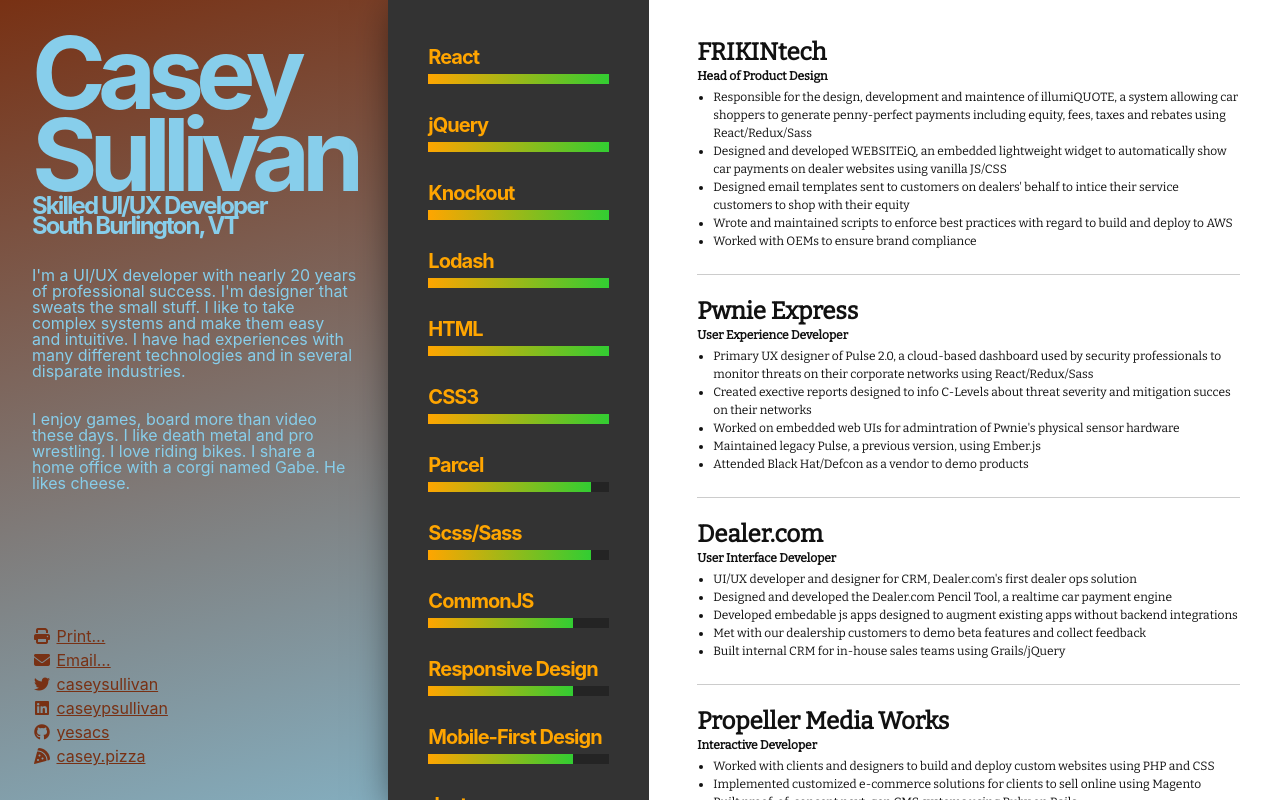
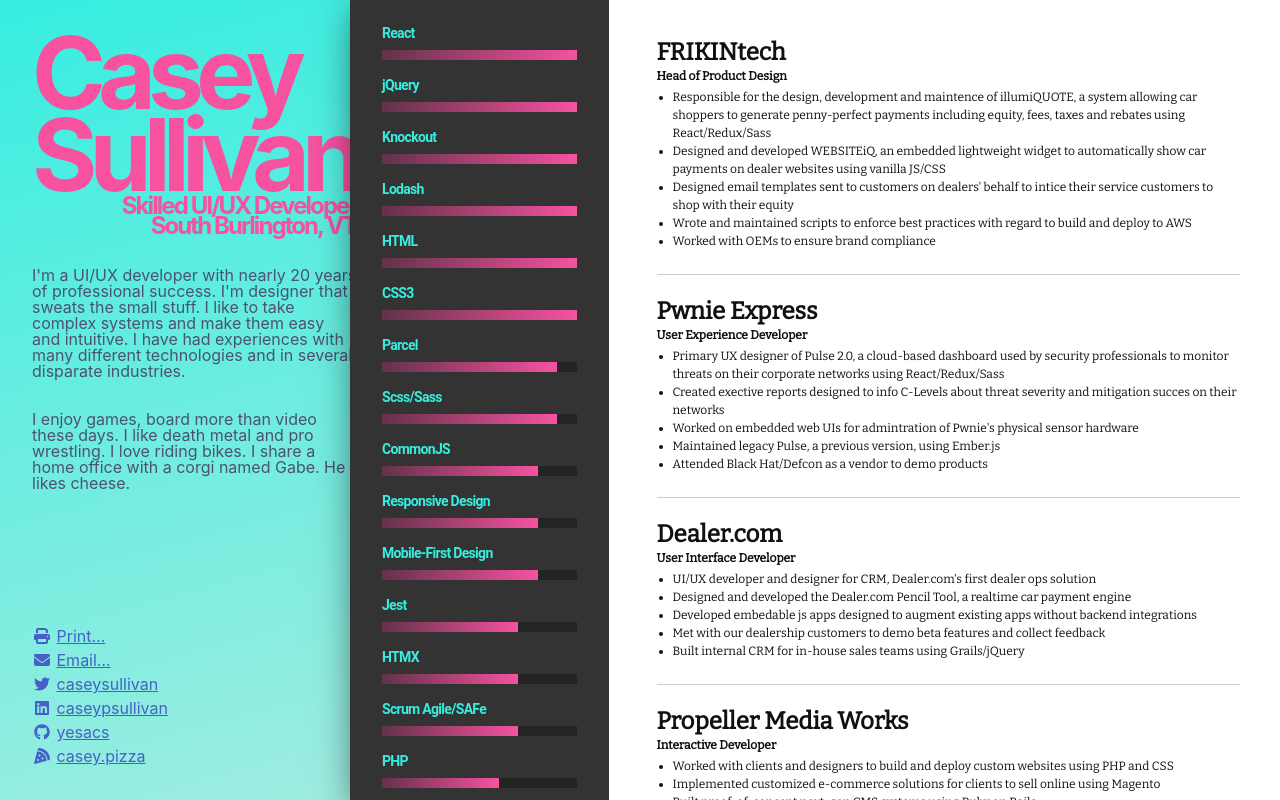
Before and after one commit to yesacs/cv, a React (Vite) app: page / in a window 1280 px wide. Built offline with nearby package versions, Linux system fonts and the light colour scheme.

Commit message:
i've been working on the railroad

```diff
--- a/src/App.scss
+++ b/src/App.scss
@@ -2,24 +2,24 @@
 
 @keyframes bg-color {
   0% {
-    background: brown;
-    color: invert(brown);
+    background: $compliment;
+    color: invert($compliment);
   }
   40% {
-    background: skyblue;
-    color: invert(skyblue);
+    background: $primary;
+    color: invert($primary);
   }
   100% {
-    background: brown;
-    color: invert(brown);
+    background: $compliment;
+    color: invert($compliment);
   }
 }
 
 // standard
 body {
   font-family: Helvetica, sans-serif;
-  background: linear-gradient(-15deg, skyblue, invert(skyblue));
-  color: invert(skyblue);
+  background: linear-gradient(-15deg, $primary, $compliment);
+  color: $highlight;
 }
 
 .resume-container {
@@ -27,10 +27,10 @@
   justify-content: center;
   height: 100vh;
 
-  @include media('<=tablet') {
+  @include media('<tablet') {
     flex-direction: column;
     justify-content: unset;
-    height: unset;
+    height: auto;
   }
 }
 
@@ -39,31 +39,49 @@
   justify-content: space-between;
   font-size: 12px;
 
-  @include media('<=tablet') {
+  @include media('<desktop') {
     flex-direction: column;
     justify-content: unset;
-    height: unset;
+    overflow: auto;
+  }
+
+  @include media('<tablet') {
+    height: auto;
   }
 }
 
 .resume-skills {
   flex: 1;
-  padding: $size-2;
+  padding: 1rem 2rem;
   background: #333;
   color: #fff;
   height: 100%;
   overflow: auto;
   box-shadow: 10px 10px 40px rgba(0, 0, 0, 0.7);
 
+  @include media('<desktop') {
+    height: auto;
+    overflow: unset;
+
+    display: flex;
+    flex-wrap: wrap;
+    justify-content: space-between;
+  }
+
   & > div {
-    margin: 0.5rem 0 2rem;
+    margin: 0.5rem 0 1rem;
     color: #444;
     display: block;
-    font-size: 20px;
+    font-size: 14px;
     color: $compliment;
     font-weight: bold;
     line-height: 18px;
     letter-spacing: -0.05em;
+
+    @include media('<desktop') {
+      font-size: 16px;
+      flex: 0 0 45%;
+    }
   }
 }
 
@@ -79,6 +97,11 @@
   max-width: 800px;
   background: #fff;
   color: #111;
+
+  @include media('<desktop') {
+    height: auto;
+    overflow: unset;
+  }
 }
 
 .resume-job {
@@ -116,6 +139,6 @@
   padding: $size-3 $size-3 $size-3;
 
   a {
-    color: invert(skyblue);
+    color: invert($primary);
   }
 }
--- a/src/_mixins.scss
+++ b/src/_mixins.scss
@@ -3,13 +3,13 @@
 $compliment: orange;
 $highlight: limegreen;
 
-@import url('https://fonts.googleapis.com/css2?family=Bitter&display=swap');
+@import url('https://fonts.googleapis.com/css2?family=Bitter&family=Roboto+Mono&display=swap');
 @import 'bulma/bulma.sass';
 
 $breakpoints: (
-  phone: 320px,
-  tablet: 768px,
-  desktop: 1300px,
+  phone: 400px,
+  tablet: 800px,
+  desktop: 1200px,
 );
 
 @import 'include-media/dist/_include-media.scss';
@@ -17,3 +17,8 @@
 body {
   //font-family: Bitter;
 }
+
+$primary: #bcece0;
+$compliment: #36eee0;
+$highlight: #f652a0;
+$sublight: #4c5270;
--- a/src/components/Header/index.scss
+++ b/src/components/Header/index.scss
@@ -1,26 +1,9 @@
 @import 'src/_mixins.scss';
 
-@keyframes bg-color {
-  0% {
-    background: brown;
-    color: invert(brown);
-  }
-  40% {
-    background: skyblue;
-    color: invert(skyblue);
-  }
-  100% {
-    background: brown;
-    color: invert(brown);
-  }
-}
-
 .resume-header {
-  color: skyblue;
   padding: $size-3 $size-3 $size-3;
-
   flex: 1;
-  max-width: 400px;
+  max-width: 350px;
   display: flex;
 
   h1,
@@ -28,19 +11,21 @@
     font-weight: bold;
     line-height: 0.82em;
     letter-spacing: -0.08em;
+    color: $highlight;
   }
 
   h1 {
     font-size: 100px;
-    width: 50%;
   }
   h2 {
     font-size: 24px;
+    text-align: right;
   }
 
   p {
     margin: 2rem 0;
     line-height: 1em;
+    color: $sublight;
 
     @include media('<=tablet') {
       margin: 1rem 0;
@@ -49,8 +34,6 @@
   }
 
   a {
-    color: invert(skyblue);
-
     span {
       text-decoration: underline;
     }
--- a/src/components/SkillBar/index.scss
+++ b/src/components/SkillBar/index.scss
@@ -1,4 +1,7 @@
 @import 'src/_mixins.scss';
+
+.skill-bar-wrapper {
+  font-family: Roboto, monospace;
 
   .skill-bar {
     display: block;
@@ -8,8 +11,14 @@
     margin-top: 0.5rem;
 
     .skill-bar-inner {
-    background: linear-gradient(90deg, orange, limegreen);
-    //background: $compliment;
+      transition: width 500ms ease;
+
+      background: linear-gradient(
+        90deg,
+        transparentize($highlight, 0.7),
+        $highlight
+      );
       height: 100%;
     }
   }
+}
--- a/src/components/SkillBar/index.tsx
+++ b/src/components/SkillBar/index.tsx
@@ -1,18 +1,21 @@
-import React from 'react'
+import React, { useState, useEffect } from 'react'
 
 import './index.scss'
 
 function SkillBar(props) {
-  let { skill: s, strength: v } = props
+  let { skill: s, strength: v } = props,
+    [rendered, setRendered] = useState(false),
+    barWidth = ((rendered ? v : 0) / 10) * 100
+
+  useEffect(() => {
+    setTimeout(() => setRendered(true), 500)
+  }, [])
 
   return (
     <div className="skill-bar-wrapper">
       <span className="skill-name">{s}</span>
       <div className="skill-bar">
-        <div
-          className="skill-bar-inner"
-          style={{ width: `${(v / 10) * 100}%` }}
-        />
+        <div className="skill-bar-inner" style={{ width: `${barWidth}%` }} />
       </div>
     </div>
   )
```
Also changed, not shown: 4 other files (tests, documents, lock files or other folders). Lines whose indentation alone changed are shown as unchanged.
